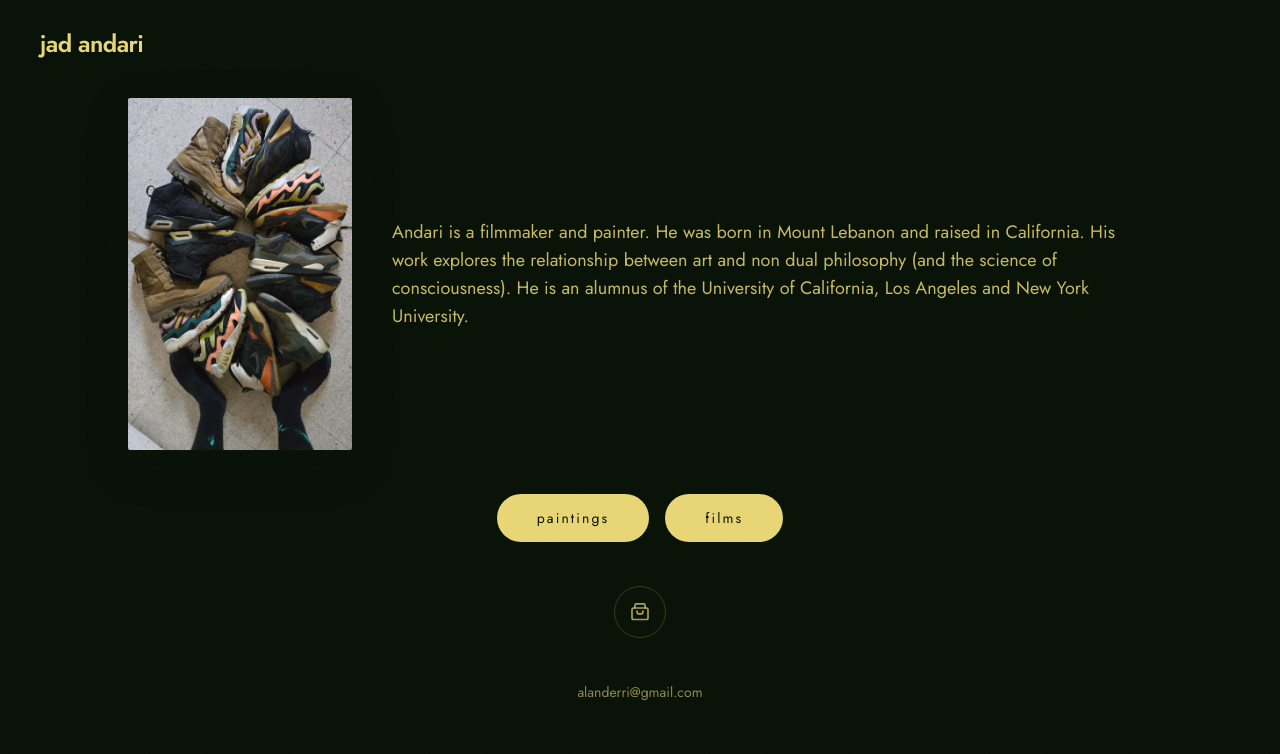
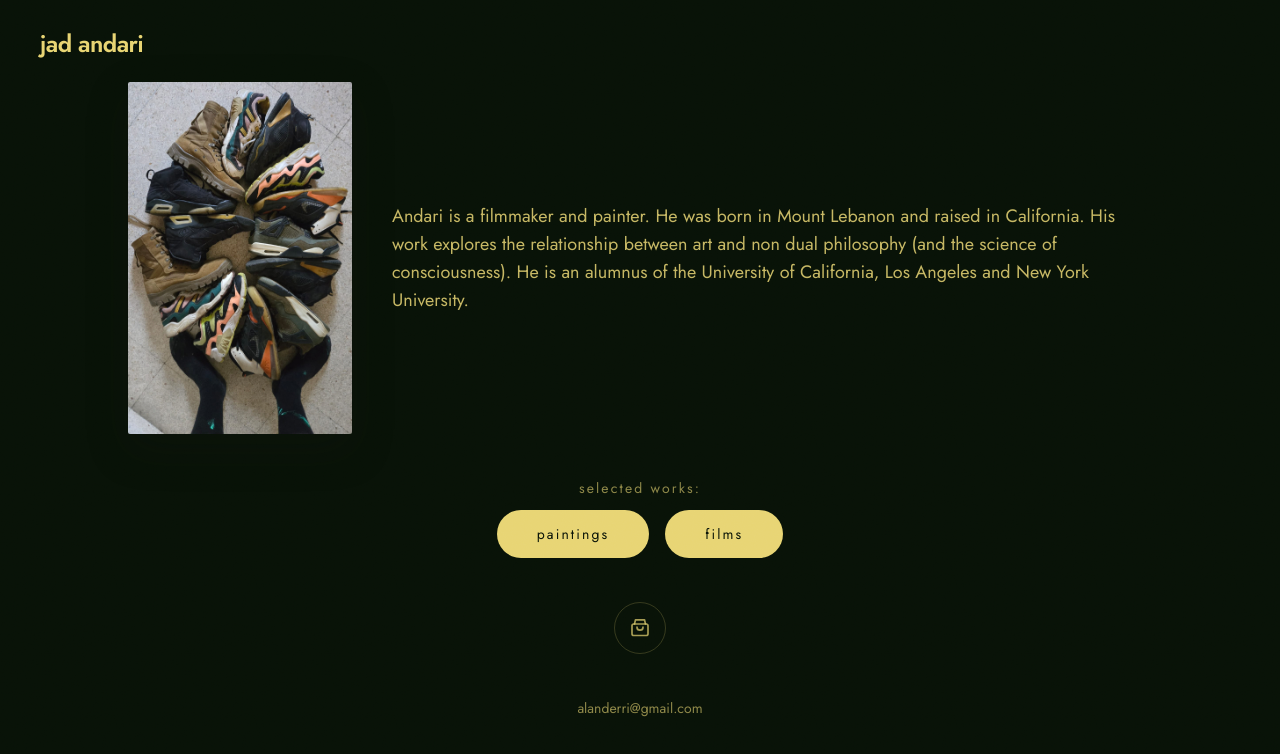
Before and after one commit to alanderri1/jadandari-portfolio, a React (Vite) app: page / in a window 1280 px wide. Shown: the top 754 px of the page. Built offline with nearby package versions, Linux system fonts and the light colour scheme.

Commit message:
thirteenth commit

```diff
--- a/src/pages/Films.jsx
+++ b/src/pages/Films.jsx
@@ -7,7 +7,7 @@ export default function Films() {
     <div className="pt-28 pb-24 px-5 sm:px-10 max-w-7xl mx-auto">
       <BackButton />
 
-      <h1 className="font-display text-4xl sm:text-5xl mb-10 sm:mb-12">select films</h1>
+      <h1 className="font-display text-4xl sm:text-5xl mb-10 sm:mb-12">films</h1>
 
       <div className="grid sm:grid-cols-2 lg:grid-cols-3 gap-8 sm:gap-10">
         {films.map((film, i) => (
--- a/src/pages/Home.jsx
+++ b/src/pages/Home.jsx
@@ -38,8 +38,12 @@ export default function Home() {
           initial={{ opacity: 0, y: 12 }}
           animate={{ opacity: 1, y: 0 }}
           transition={{ duration: 0.6, delay: 0.3 }}
-          className="flex flex-wrap items-center justify-center gap-4"
+          className="flex flex-col items-center gap-3"
         >
+          <span className="text-sm tracking-[0.15em] text-ink/60">
+            selected works:
+          </span>
+          <div className="flex flex-wrap items-center justify-center gap-4">
             <Link
               to="/paintings"
               data-cursor-hover
@@ -54,6 +58,7 @@ export default function Home() {
             >
               films
             </Link>
+          </div>
         </motion.div>
 
         {/* Socials */}
--- a/src/pages/Paintings.jsx
+++ b/src/pages/Paintings.jsx
@@ -23,7 +23,7 @@ export default function Paintings() {
     <div className="pt-28 pb-24 px-5 sm:px-10 max-w-7xl mx-auto">
       <BackButton />
 
-      <h1 className="font-display text-4xl sm:text-5xl mb-10 sm:mb-12">select paintings</h1>
+      <h1 className="font-display text-4xl sm:text-5xl mb-10 sm:mb-12">paintings</h1>
 
       <motion.div layout className="grid sm:grid-cols-2 lg:grid-cols-3 gap-6 sm:gap-8">
         {paintings.map((painting, i) => (
```
Lines whose indentation alone changed are shown as unchanged.
